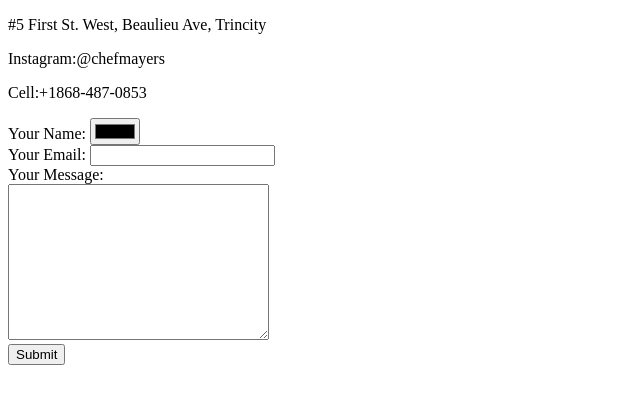
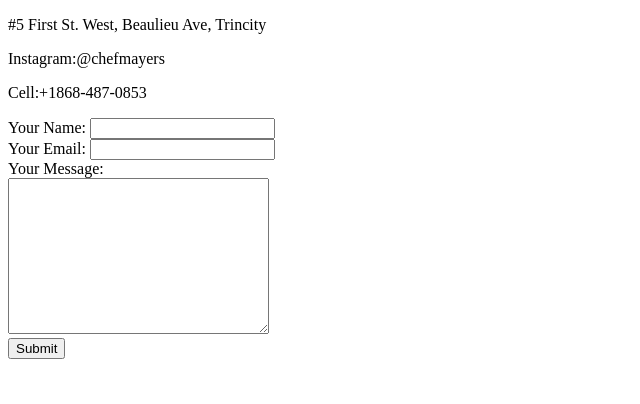
Before and after one commit to Banuff/cv, a plain HTML site: page contactinfo.html in a window 1280 px wide. Shown: the whole page, without its empty margins (0-640 px from the left). Drawn offline with Linux system fonts and the light colour scheme.

Commit message:
Update contactinfo.html

```diff
--- a/contactinfo.html
+++ b/contactinfo.html
@@ -13,7 +13,7 @@
 
   <form class="" action="mailto:jabarimayers@outlook.com" method="post">
     <label>Your Name:</label>
-    <input type="color" name="Colour" value=""><br>
+    <input type="text" name="Your Name" value=""><br>
     <label>Your Email:</label>
     <input type="email" name="Email"><br>
     <label>Your Message:</label><br>
```
